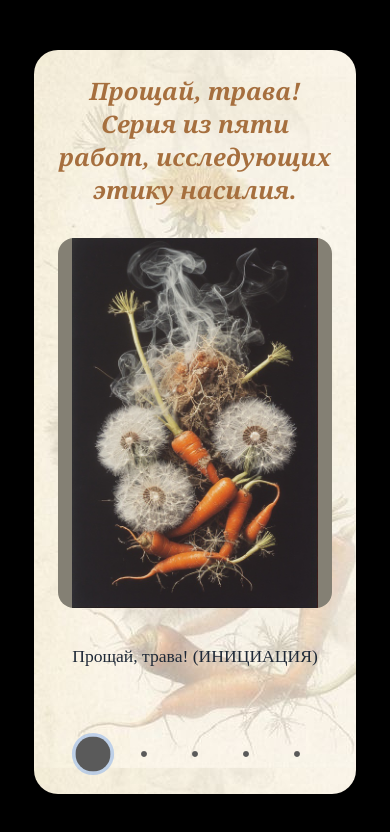
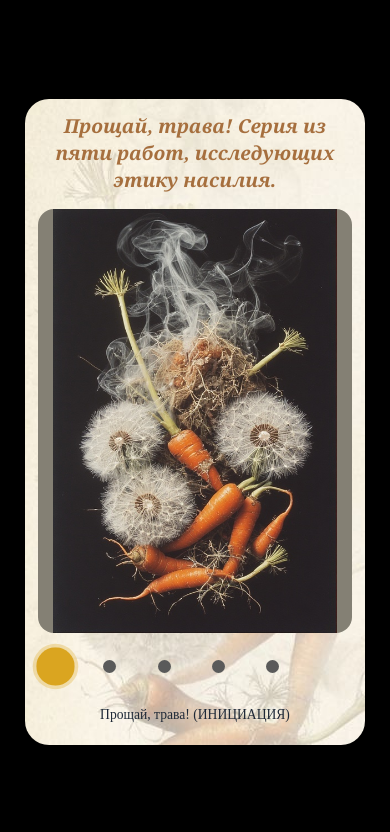
Before and after one commit to direktor3092/cssMemeSlider, a plain HTML site: page cssMemeSlider/index.html in a window 390 px wide. Drawn offline with Linux system fonts and the light colour scheme.

Commit message:
feat: add adaptive (Sun, Jun 07, 2026 11:33:50 PM)

```diff
--- a/cssMemeSlider/index.html
+++ b/cssMemeSlider/index.html
@@ -39,6 +39,7 @@
                 </div>
             </div>
         </div>
+       <div class="info-panel">
     <div class="captions">
         <div class="captions-track">
             <div class="caption">Прощай, трава! (ИНИЦИАЦИЯ)</div>
@@ -56,6 +57,7 @@
         <label for="slide5" class="control"></label>
     </div>
 </div>
+    </div>
 </body>
 
 </html>
--- a/cssMemeSlider/style.css
+++ b/cssMemeSlider/style.css
@@ -106,10 +106,15 @@ h1 {
 }
 
 /*========captions===============*/
+.info-panel {
+    display: flex;
+    justify-content: space-between;
+    align-items: center;
+    gap: 1rem;
+}
 .captions {
-    width: 100%;
+    flex: 1;
     overflow: hidden;
-    margin-bottom: 2rem;
 }
 
 .captions-track {
@@ -130,44 +135,36 @@ h1 {
 }
 
 /*==================controls==================*/
+
 .controls {
     display: flex;
-    justify-content: center;
     gap: 1.2rem;
-    flex-wrap: wrap;
+    flex-shrink: 0;
 }
 
 .control {
     display: inline-block;
     width: 2rem;
     height: 2rem;
-    background: #5a5a5a;;
+    background: #5a5a5a;
     border-radius: 50%;
     cursor: pointer;
     transition: all 0.2s ease;
-    padding: 0.6rem;
+    padding: 0.4rem;
     background-clip: content-box;
     border: 0.2rem solid transparent;
+    position: static;
+    pointer-events: auto;
 }
 
 .control:hover {
-    background:  #a1a0a0;
+    background: #a1a0a0;
     transform: scale(1.1);
 }
 
 .control:active {
     transform: scale(0.95);
-    background: #daa520;;
-}
-
-#slide1:checked~.controls .control[for="slide1"],
-#slide2:checked~.controls .control[for="slide2"],
-#slide3:checked~.controls .control[for="slide3"],
-#slide4:checked~.controls .control[for="slide4"],
-#slide5:checked~.controls .control[for="slide5"] {
-    background: #5a5a5a;
-    transform: scale(1.1);
-    box-shadow: 0 0 0 0.2rem rgba(59, 130, 246, 0.3);
+    background: #daa520;
 }
 
 #slide1:checked~.slider .slider-track {
@@ -190,22 +187,85 @@ h1 {
     transform: translateX(-80%);
 }
 
-#slide1:checked~.captions .captions-track {
+#slide1:checked~.info-panel .captions .captions-track {
     transform: translateX(0%);
 }
 
-#slide2:checked~.captions .captions-track {
+#slide2:checked~.info-panel .captions .captions-track {
     transform: translateX(-20%);
 }
 
-#slide3:checked~.captions .captions-track {
+#slide3:checked~.info-panel .captions .captions-track {
     transform: translateX(-40%);
 }
 
-#slide4:checked~.captions .captions-track {
+#slide4:checked~.info-panel .captions .captions-track {
     transform: translateX(-60%);
 }
 
-#slide5:checked~.captions .captions-track {
+#slide5:checked~.info-panel .captions .captions-track {
     transform: translateX(-80%);
 }
+
+#slide1:checked~.info-panel .controls .control[for="slide1"],
+#slide2:checked~.info-panel .controls .control[for="slide2"],
+#slide3:checked~.info-panel .controls .control[for="slide3"],
+#slide4:checked~.info-panel .controls .control[for="slide4"],
+#slide5:checked~.info-panel .controls .control[for="slide5"] {
+    background: #daa520;
+    transform: scale(1.1);
+    box-shadow: 0 0 0 0.2rem rgba(218, 165, 32, 0.3);
+}
+
+/*===========adaptiv_500px===================*/
+@media (max-width: 550px) {
+    .info-panel {
+    gap: 0rem;
+}
+.caption {
+    font-size: 0.9rem;
+}
+}
+
+@media (max-width: 500px) {
+    .info-panel {
+        flex-direction: column;
+        align-items: stretch;
+        gap: 0.8rem;
+    }
+
+    .controls {
+        order: 1;
+        margin-bottom: 0;
+    }
+
+    .captions {
+        order: 2;
+        margin-bottom: 0;
+    }
+
+    .slider-container {
+        width: 95%;
+        padding: 0.8rem;
+    }
+
+    h1 {
+        font-size: 1.2rem;
+        margin-bottom: 1rem;
+    }
+
+    .slider {
+        margin-bottom: 1rem;
+    }
+
+    .control {
+        width: 2.2rem;
+        height: 2.2rem;
+        padding: 0.5rem;
+    }
+
+    .caption {
+        font-size: 0.85rem;
+        padding: 0.5rem 0.25rem;
+    }
+}
```
Lines whose indentation alone changed are shown as unchanged.
